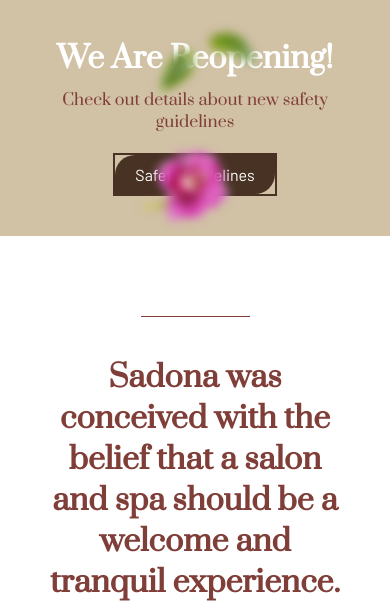
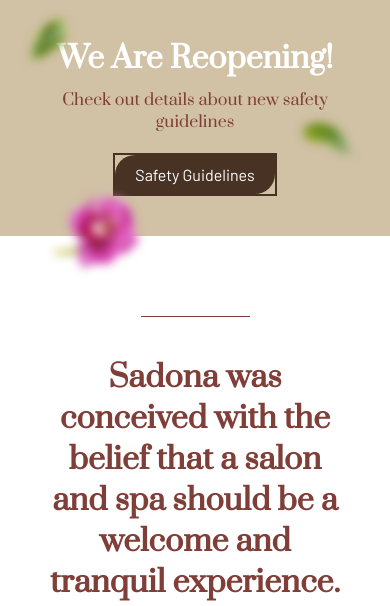
Before and after one commit to marijaseder26/sadona-internship, a website: page index.html in a window 390 px wide. Shown: the part 955-1561 px from the top of the page. Drawn offline with nearby package versions, Linux system fonts and the light colour scheme.

Commit message:
decorations responsive

```diff
--- a/assets/scss/style.scss
+++ b/assets/scss/style.scss
@@ -368,6 +368,46 @@
         right: 28%;
     }
 
+}
+
+@media screen and (max-width: 1200px) {
+    .safety-wrapper .list4 {
+        position: absolute;
+        top: 8%;
+        left: 18%;
+    }
+
+    .story-wrapper .cvet4 {
+        position: absolute;
+        top: -22%;
+        right: 26%;
+    }
+
+    .safety-wrapper .list5 {
+        position: absolute;
+        top: 2%;
+        right: 20%;
+    }
+}
+
+@media screen and (max-width: 768px) {
+    .safety-wrapper .list4 {
+        position: absolute;
+        top: -5%;
+        left: -3%;
+    }
+
+    .safety-wrapper .list5 {
+        position: absolute;
+        top: 46%;
+        right: 5%;
+    }
+
+    .story-wrapper .cvet4 {
+        position: absolute;
+        top: -14%;
+        right: 55%;
+    }
 }
 
 //salon
@@ -1160,6 +1200,12 @@
             margin-bottom: 25px;
         }
     }
+
+    .faqs-wrapper .list13 {
+        position: absolute;
+        bottom: -7%;
+        right: 8%;
+    }
 }
 
 // news
@@ -1379,6 +1425,12 @@
         .card {
             max-width: 100%;
         }
+    }
+
+    .news-wrapper .cvet11 {
+        position: absolute;
+        top: -1%;
+        left: 1%;
     }
 }
 
@@ -1689,6 +1741,18 @@
     .footer-bottom {
         text-align: center;
     }
+
+    .cvet12 {
+        position: absolute;
+        top: -8%;
+        right: -2%;
+    }
+
+    .list14 {
+        position: absolute;
+        top: 22%;
+        left: 17%;
+    }
 }
 
 //copyright
```
Also changed, not shown: assets/css/style.css.
